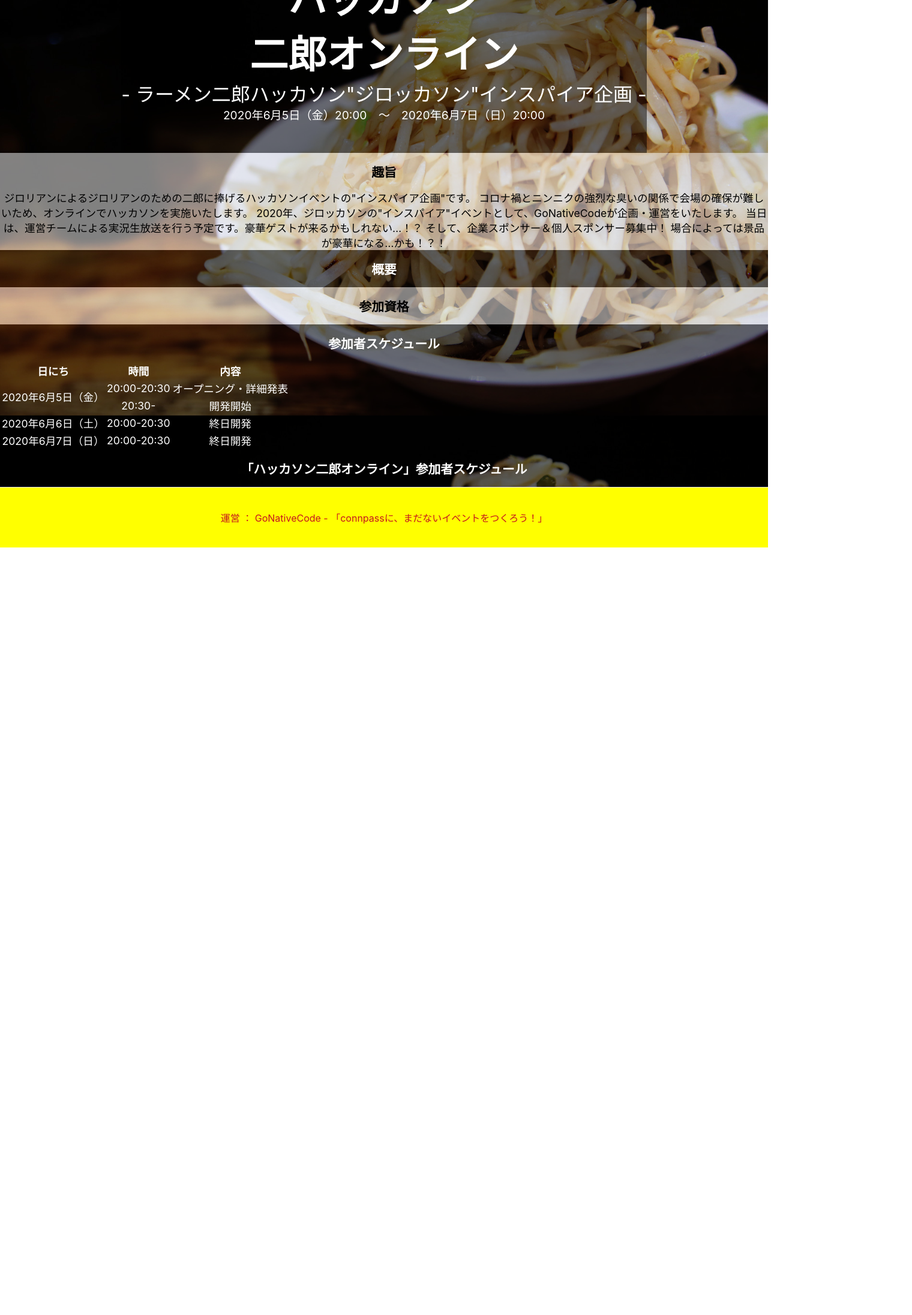
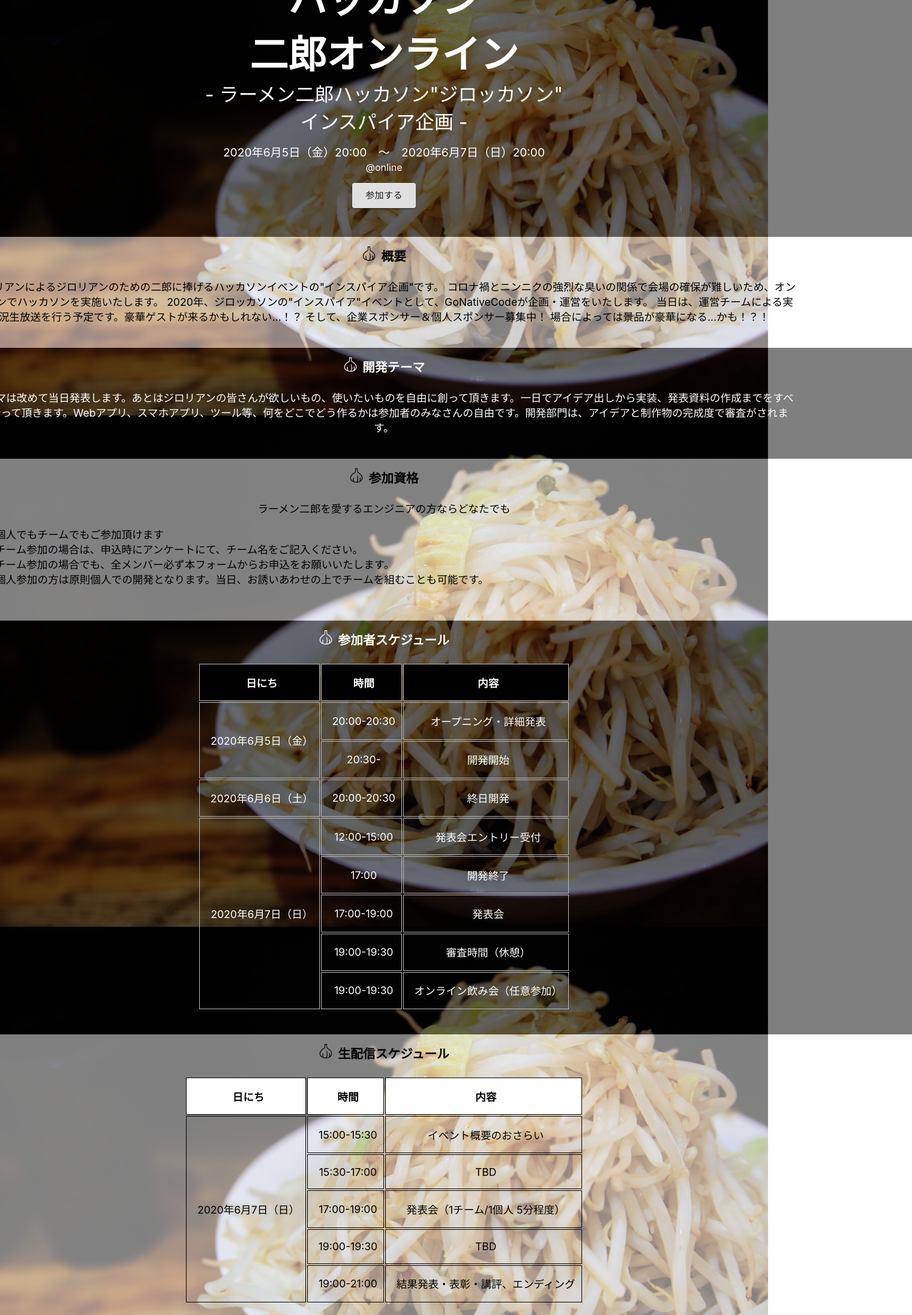
Before and after one commit to matsumana07384/jiro-hackthon-2020, a Next.js app: page / in a window 1280 px wide. Shown: the part 160-2353 px from the top of the page at 60% size, 1520 px wide, since content can reach past the window. Before the commit the page ends 1073 px from the top, so only its background shows below. Built offline with nearby package versions, Linux system fonts and the light colour scheme.

Commit message:
modify pages

```diff
--- a/components/Header.js
+++ b/components/Header.js
@@ -3,9 +3,11 @@ export default function Header() {
   return (
     <>
     <header className="navigation container">
-      <div>aaa</div>
-      <div>aaa</div>
-      <div>aaa</div>
+      <div><a class="link" href="#about">概要</a></div>
+      <div><a class="link" href="#theme">開発テーマ</a></div>
+      <div><a class="link" href="#qualification">参加資格</a></div>
+      <div><a class="link" href="#schedule">参加者スケジュール</a></div>
+      <div><a class="link" href="#live">生配信</a></div>
     </header>
     <style jsx>{`
       header {
@@ -24,6 +26,20 @@ export default function Header() {
         justify-content: space-around;
         height: 60px;
       }
+      header a{
+        color: #C6161E;
+        display: flex;
+        text-decoration: none;
+      }
+      header a:hover,
+      header a:focus,
+      header a:active {
+        text-decoration: underline;
+      }
+      header a:visited {
+        color: #8a252a;
+        opacity: 0.5;
+      }
       `}</style>
     </>
   );
--- a/components/ScheduleTable.js
+++ /dev/null
@@ -1,57 +0,0 @@
-import React from 'react';
-import { withStyles, makeStyles } from '@material-ui/core/styles';
-import Table from '@material-ui/core/Table';
-import TableBody from '@material-ui/core/TableBody';
-import TableCell from '@material-ui/core/TableCell';
-import TableContainer from '@material-ui/core/TableContainer';
-import TableHead from '@material-ui/core/TableHead';
-import TableRow from '@material-ui/core/TableRow';
-import Paper from '@material-ui/core/Paper';
-
-function createData(day, time, contens) {
-  return { day, time, contens };
-}
-
-const rows = [
-  createData('2020年6月5日（金)', 'hoge', 'hoge'),
-
-];
-
-const useStyles = makeStyles({
-  table: {
-    minWidth: 300,
-  },
-});
-
-export default function ScheduleTable() {
-  const classes = useStyles();
-
-  return (
-    <table>
-      <tr>
-        <th>日にち</th>
-        <th>時間</th>
-        <th>内容</th>
-      </tr>
-      <tr>
-        <td rowspan="2">2020年6月5日（金）</td>
-        <td>20:00-20:30</td>
-        <td>オープニング・詳細発表</td>
-      </tr>
-      <tr>
-        <td>20:30-</td>
-        <td>開発開始</td>
-      </tr>
-      <tr>
-        <td>2020年6月6日（土）</td>
-        <td>20:00-20:30</td>
-        <td>終日開発</td>
-      </tr>
-      <tr>
-        <td>2020年6月7日（日）</td>
-        <td>20:00-20:30</td>
-        <td>終日開発</td>
-      </tr>
-    </table>
-  );
-}
--- a/pages/index.js
+++ b/pages/index.js
@@ -1,7 +1,7 @@
 import Head from 'next/head'
 import Header from '../components/Header'
 import Footer from '../components/Footer'
-import ScheduleTable from '../components/ScheduleTable'
+import Button from '@material-ui/core/Button';
 
 export default function Home() {
   return (
@@ -28,18 +28,26 @@ export default function Home() {
               ハッカソン<br></br>
               二郎オンライン
             </h1>
-            <p className="subtitle">- ラーメン二郎ハッカソン"ジロッカソン"インスパイア企画 -</p>
-            <p className="description">
+            <p className="subtitle">
+              - ラーメン二郎ハッカソン"ジロッカソン"<br></br>
+              インスパイア企画 -
+            </p>
+            <p className="date">
               2020年6月5日（金）20:00　〜　2020年6月7日（日）20:00
+            </p>
+            <p>@online</p>
+            <p className="button">
+              <a href="https://gonativecode.connpass.com/event/173348/" target="_blank" rel="noopener noreferrer">
+                <Button variant="contained" size="large">参加する</Button>
+              </a>
             </p>
           </div>
         </div>
 
         <div className="grid">
-
-          <div className="section-wh">
+          <div className="section white" id="about">
             <p className="title">
-              趣旨
+              概要
             </p>
             <p className="description">
               ジロリアンによるジロリアンのための二郎に捧げるハッカソンイベントの"インスパイア企画"です。
@@ -50,42 +58,114 @@ export default function Home() {
               場合によっては景品が豪華になる…かも！？！
             </p>
           </div>
-          <div className="section-bl">
+          <div className="section black" id="theme">
             <p className="title">
-              概要
+              開発テーマ
             </p>
             <p className="description">
-
+            テーマは改めて当日発表します。あとはジロリアンの皆さんが欲しいもの、使いたいものを自由に創って頂きます。一日でアイデア出しから実装、発表資料の作成までをすべて行って頂きます。Webアプリ、スマホアプリ、ツール等、何をどこでどう作るかは参加者のみなさんの自由です。開発部門は、アイデアと制作物の完成度で審査がされます。
             </p>
           </div>
 
-          <div className="section-wh">
+          <div className="section white" id="qualification">
             <p className="title">
               参加資格
             </p>
             <p className="description">
-
+              ラーメン二郎を愛するエンジニアの方ならどなたでも
+              <ul>
+                <li>個人でもチームでもご参加頂けます</li>
+                <li>チーム参加の場合は、申込時にアンケートにて、チーム名をご記入ください。</li>
+                <li>チーム参加の場合でも、全メンバー必ず本フォームからお申込をお願いいたします。</li>
+                <li>個人参加の方は原則個人での開発となります。当日、お誘いあわせの上でチームを組むことも可能です。</li>
+              </ul>
             </p>
           </div>
-
-          <div className="section-bl">
+          <div className="section black" id="schedule">
             <p className="title">
               参加者スケジュール
             </p>
             <div className="description">
-              <ScheduleTable />
+              <table>
+                <tr>
+                  <th>日にち</th>
+                  <th>時間</th>
+                  <th>内容</th>
+                </tr>
+                <tr>
+                  <td rowspan="2">2020年6月5日（金）</td>
+                  <td>20:00-20:30</td>
+                  <td>オープニング・詳細発表</td>
+                </tr>
+                <tr>
+                  <td>20:30-</td>
+                  <td>開発開始</td>
+                </tr>
+                <tr>
+                  <td>2020年6月6日（土）</td>
+                  <td>20:00-20:30</td>
+                  <td>終日開発</td>
+                </tr>
+                <tr>
+                  <td　rowspan="5">2020年6月7日（日）</td>
+                  <td>12:00-15:00</td>
+                  <td>発表会エントリー受付</td>
+                </tr>
+                <tr>
+                  <td>17:00</td>
+                  <td>開発終了</td>
+                </tr>
+                <tr>
+                  <td>17:00-19:00</td>
+                  <td>発表会</td>
+                </tr>
+                <tr>
+                  <td>19:00-19:30</td>
+                  <td>審査時間（休憩）</td>
+                </tr>
+                <tr>
+                  <td>19:00-19:30</td>
+                  <td>オンライン飲み会（任意参加）</td>
+                </tr>
+              </table>
             </div>
           </div>
 
-          <div className="section-bl">
+          <div className="section white" id="live">
             <p className="title">
-              「ハッカソン二郎オンライン」参加者スケジュール
+              生配信スケジュール
             </p>
             <p className="description">
-
+            <table>
+                <tr>
+                  <th>日にち</th>
+                  <th>時間</th>
+                  <th>内容</th>
+                </tr>
+                <tr>
+                  <td　rowspan="5">2020年6月7日（日）</td>
+                  <td>15:00-15:30</td>
+                  <td>イベント概要のおさらい</td>
+                </tr>
+                <tr>
+                  <td>15:30-17:00</td>
+                  <td>TBD</td>
+                </tr>
+                <tr>
+                  <td>17:00-19:00</td>
+                  <td>発表会（1チーム/1個人 5分程度）</td>
+                </tr>
+                <tr>
+                  <td>19:00-19:30</td>
+                  <td>TBD</td>
+                </tr>
+                <tr>
+                  <td>19:00-21:00</td>
+                  <td>結果発表・表彰・講評、エンディング</td>
+                </tr>
+              </table>
             </p>
           </div>
-
         </div>
       </main>
 
@@ -115,7 +195,6 @@ export default function Home() {
           color: inherit;
           text-decoration: none;
         }
-
         a:hover,
         a:focus,
         a:active {
@@ -127,9 +206,30 @@ export default function Home() {
         .hero {
           background-color: rgba(0,0,0,0.5);
           color: #ffffff;
-          padding-top: 3rem;
-          padding-bottom: 3rem;
+          padding: 3rem 15rem;
+          width: 100vw;
         }
+        table {
+          margin: 0 auto;
+        }
+        .black table th {
+          background-color: #000;
+        }
+        .black table th,
+        .black table td {
+          padding: 1em 10px 1em 1em;
+          border: 1px solid #bbb;
+        }
+        .white table th {
+          background-color: #fff;
+        }
+        .white table th,
+        .white table td {
+          padding: 1em 10px 1em 1em;
+          border: 1px solid #000;
+        }
+
+
         .hero .title {
           font-size: 4rem;
           margin: 0;
@@ -137,21 +237,22 @@ export default function Home() {
         .hero .subtitle {
           font-size: 2rem;
         }
-        .hero .description {
+        .hero .date {
           line-height: 1.5;
           font-size: 1.2rem;
+          margin-top: 1rem;
         }
-        .section-wh .title,
-        .section-bl .title {
-          font-size: 1.3rem;
-          font-weight: 700;
-          text-align: center;
-          padding-top: 1rem;
-          padding-bottom: 1rem;
+        .hero .button {
+          margin-top: 1rem;
         }
         .description {
           font-size: 1.1rem;
           text-align: center;
+          padding: 1vh 15vw 5vh 15vw;
+          margin: 0 auto 0 auto;
+        }
+        ul li {
+          text-align: left;
         }
 
         .bg {
@@ -160,30 +261,40 @@ export default function Home() {
           background-position: center;
           background-image: url("/ramen_bk.jpg");
         }
-        .section-bl {
+        .section {
+          margin: 0;
+        }
+        .black {
           background-color: rgba(0,0,0,0.5);
           color: #ffffff;
-          margin: 0;
         }
-        .section-wh {
+        .white {
           background-color: rgba(255,255,255,0.5);
           color: #000000;
-          width: 100vw;
+        }
+        .section .title {
+          font-size: 1.3rem;
+          font-weight: 700;
+          text-align: center;
+          padding-top: 1rem;
+          padding-bottom: 1rem;
+        }
+        .section .title::before  {
+          background-position: bottom left;
+          background-repeat: no-repeat;
+          background-size: contain;
+          content: '';
+          display: inline-block;
+          width: 2rem;
+          height: 1.5rem;
+        }
+        .white .title::before {
+          background-image: url("/garlic_black.png");
+        }
+        .black .title::before {
+          background-image: url("/garlic_white.png");
         }
 
-        .grid {
-        }
-
-        .logo {
-          height: 1em;
-        }
-
-        @media (max-width: 600px) {
-          .grid {
-            width: 100%;
-            flex-direction: column;
-          }
-        }
 
       `}</style>
 
```
Also changed, not shown: public/garlic_black.png (added), public/garlic_white.png (added).
